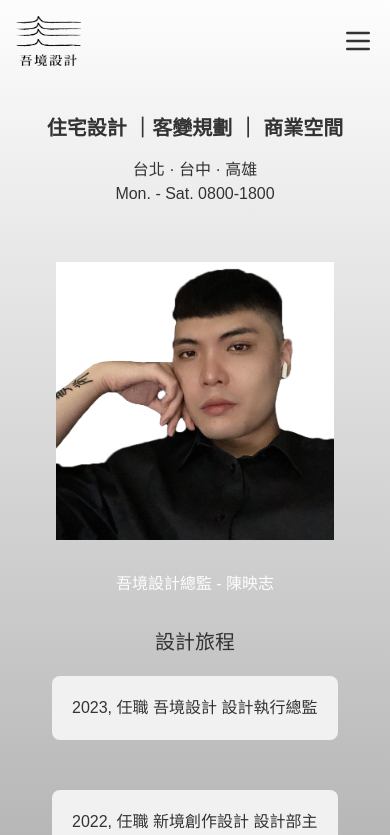
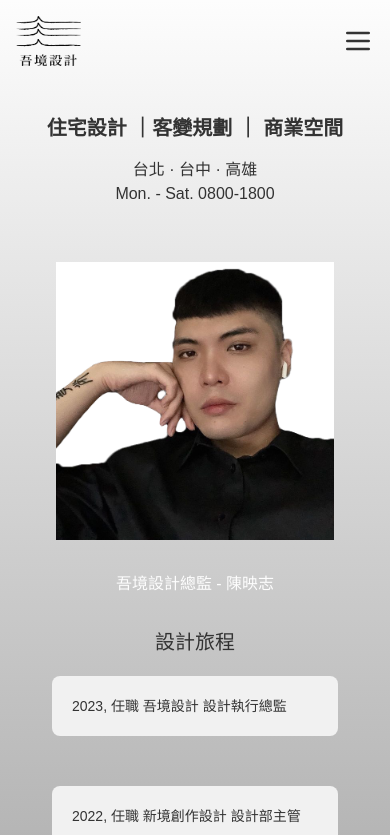
Before and after one commit to naluwan/nextjs_wrid_official_website, a Next.js app: page /about in a window 390 px wide. Shown: the top 835 px of the page. Built offline with nearby package versions, Linux system fonts and the light colour scheme; a web font is replaced by a local one.

Commit message:
feat: update text size

```diff
--- a/app/(routes)/about/page.tsx
+++ b/app/(routes)/about/page.tsx
@@ -65,7 +65,7 @@ const AboutUsPage: React.FC = () => {
                   data-aos-once
                 >
                   <div className='flex-1 rounded-[8px] bg-[#f1f1f1] p-[20px]'>
-                    <p>
+                    <p className='text-sm md:text-base'>
                       {item.title}, {item.cardTitle}
                     </p>
                   </div>
```
